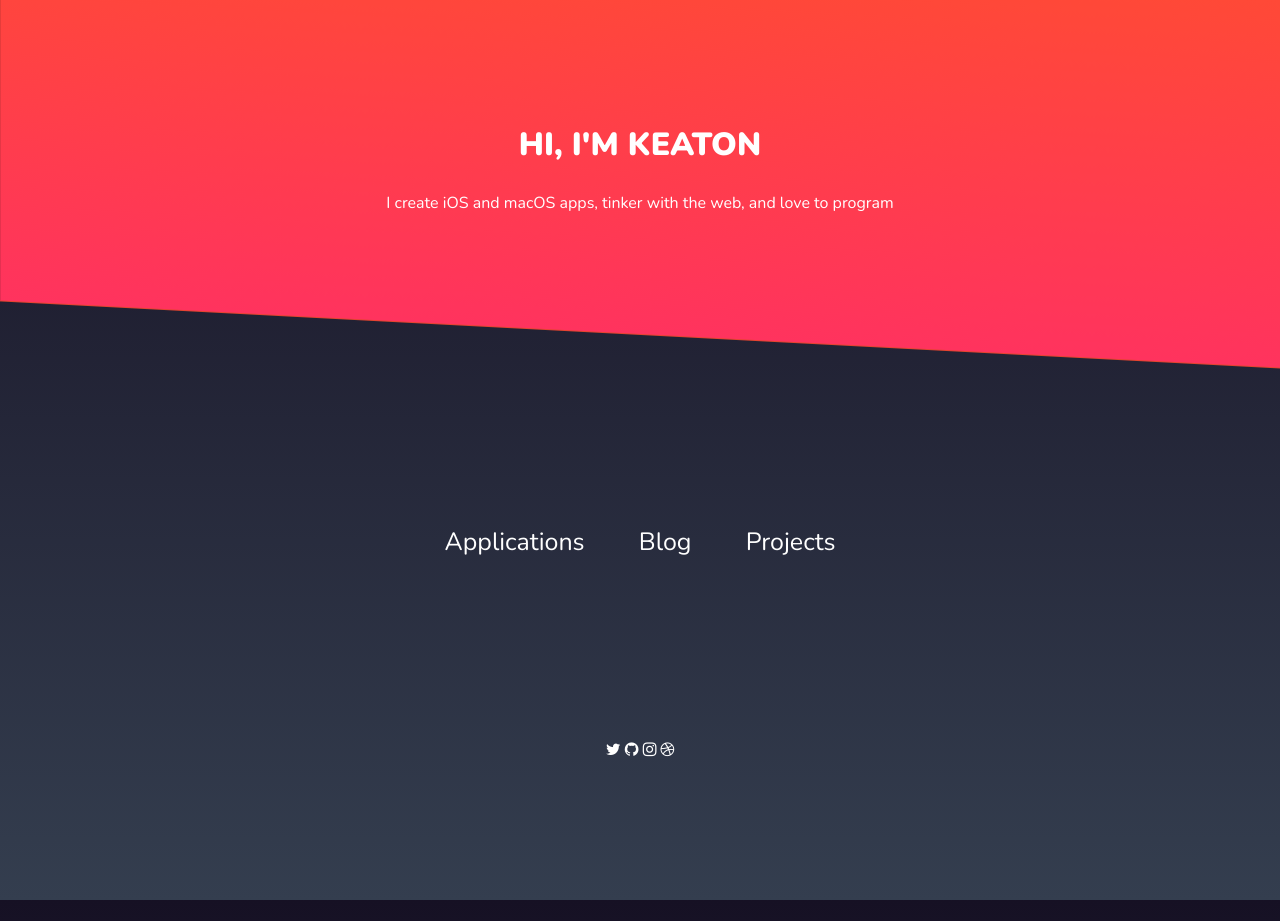
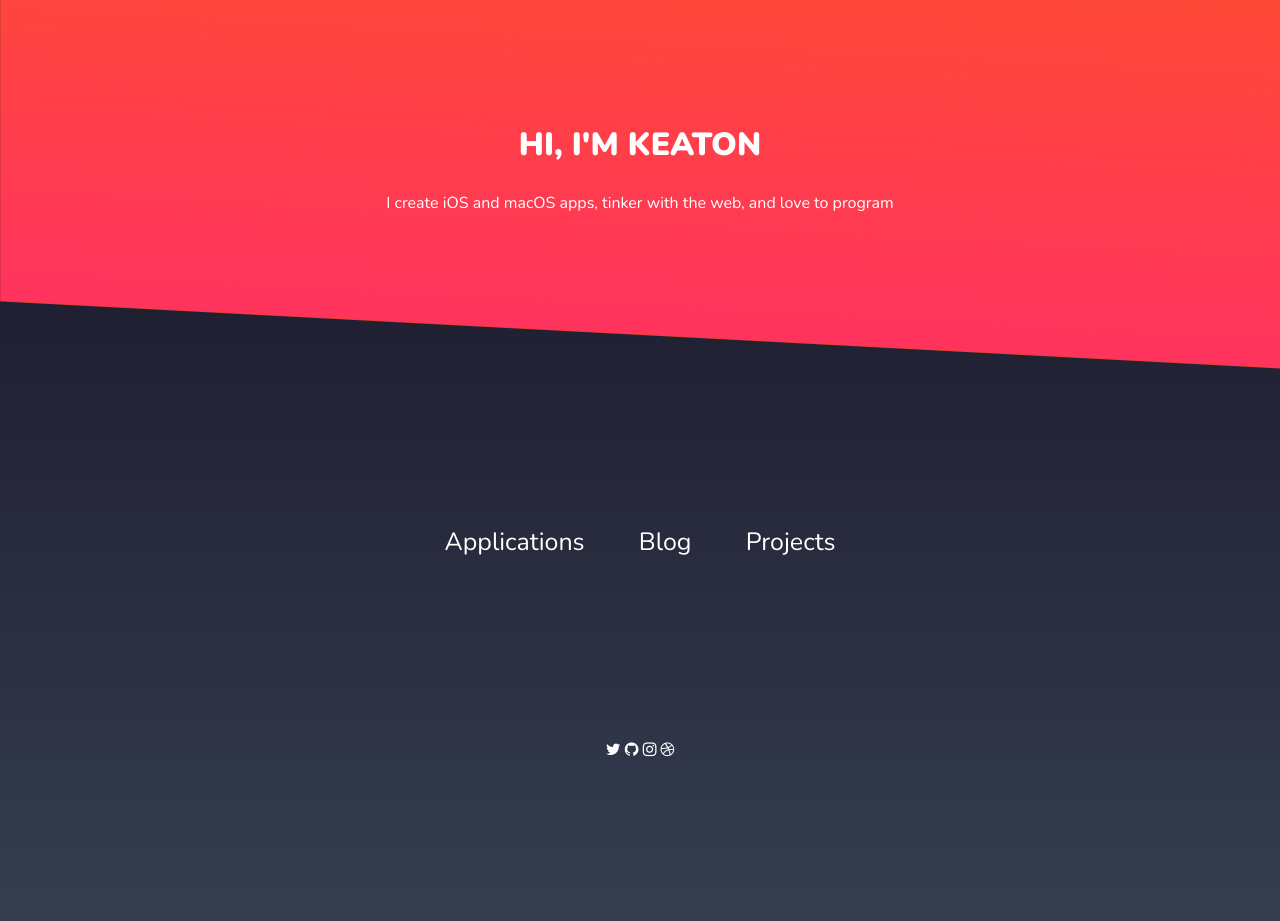
Before and after one commit to 128keaton/.com, a Jekyll site: the page built from index.html, in a window 1280 px wide. Built offline with Jekyll 4.4.1, drawn with Linux system fonts in a browser that asks for light colours; nearby versions of some CDN libraries.

Commit message:
I just made it better

```diff
--- a/assets/main.scss
+++ b/assets/main.scss
@@ -66,6 +66,7 @@
 }
 html, body{
   height: 100%;
+    background: linear-gradient(#161124, #343e4f);
 }
 
 @import "_header.scss";
--- a/index.html
+++ b/index.html
@@ -4,6 +4,7 @@
 # See: https://jekyllrb.com/docs/themes/#overriding-theme-defaults
 layout: frontpage
 title: "Home"
+html-title: "Keaton's Page"
 ---
 <h1 class="introduction">Hi, I'm Keaton</h1>
 <p class="introduction">I create iOS and macOS apps, tinker with the web, and love to program</p>
```
